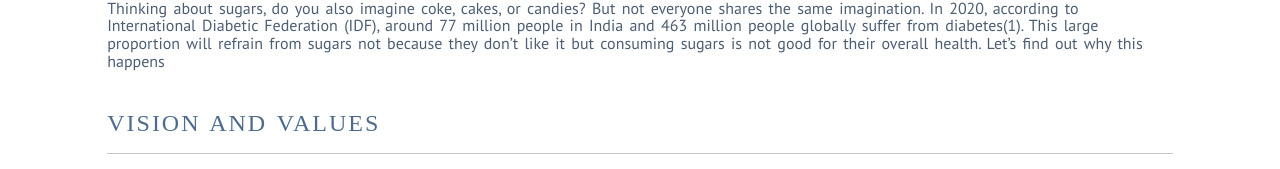
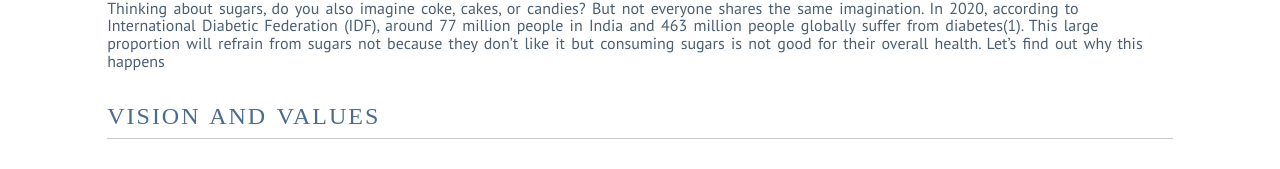
Before and after one commit to tanmay12-sud0/mbm_tanmay, a Next.js app: page /about in a window 1280 px wide. Shown: the part 485-654 px from the top of the page. Built offline with nearby package versions, Linux system fonts and the light colour scheme; grey boxes are pictures that could not be loaded; a web font is replaced by a local one.

Commit message:
CSSchanges

```diff
--- a/components/UI/MainBody.js
+++ b/components/UI/MainBody.js
@@ -66,7 +66,7 @@ function Newpost2() {
           <br />
           <h4
             style={{
-              lineHeight: "1.1",
+              lineHeight: "0.5",
               color: "#4c6b8e",
 
               fontFamily: "ubuntu",
```
